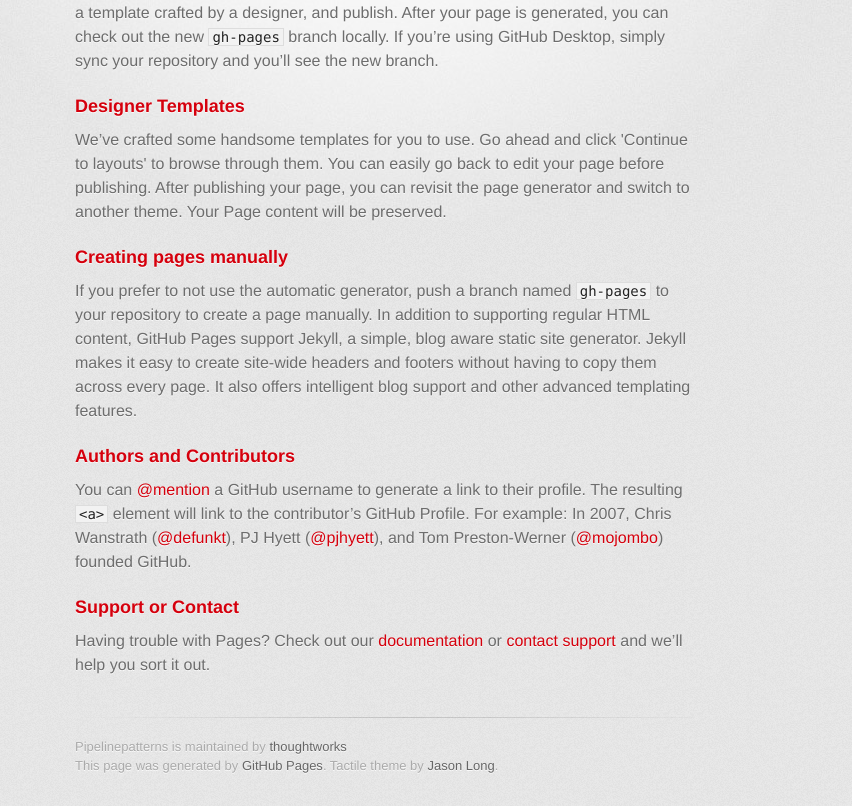
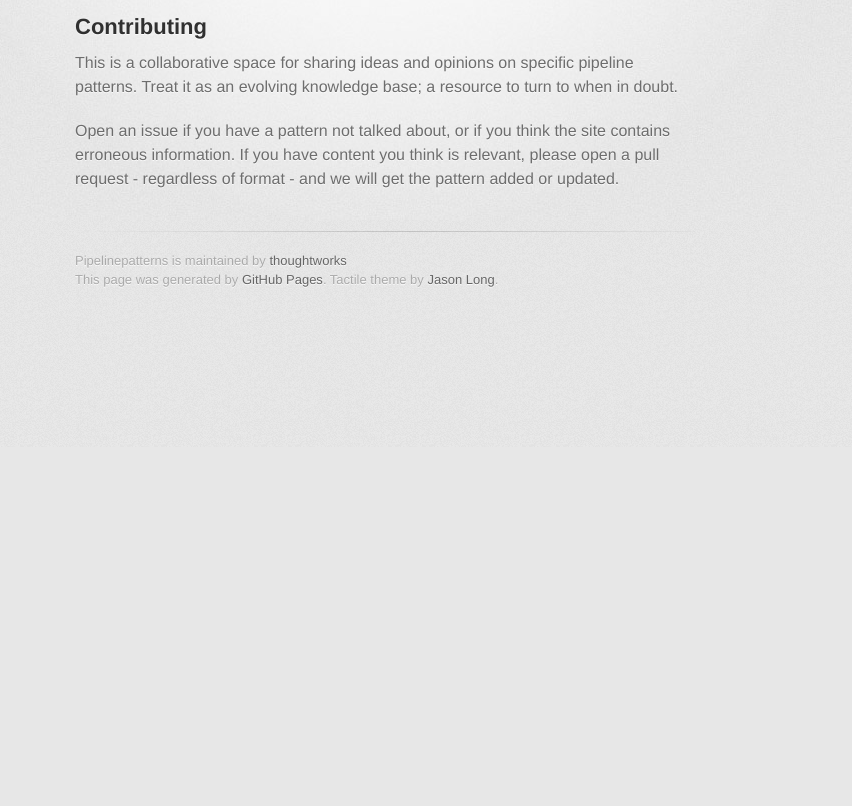
Before and after one commit to thoughtworks/PipelinePatterns, a plain HTML site: page index.html in a window 1280 px wide. Shown: the part 353-1159 px from the top of the page, without its empty margins (255-1107 px from the left). After the commit the page ends 800 px from the top, so only its background shows below. Drawn offline with Linux system fonts and the light colour scheme; a web font is replaced by a local one.

```diff
--- a/index.html
+++ b/index.html
@@ -31,30 +31,17 @@
         <hr>
 
         <section id="main_content">
-          <h3>
-<a id="welcome-to-github-pages" class="anchor" href="#welcome-to-github-pages" aria-hidden="true"><span class="octicon octicon-link"></span></a>Welcome to GitHub Pages.</h3>
+          <h1>
+<a id="pipeline-patterns" class="anchor" href="#pipeline-patterns" aria-hidden="true"><span class="octicon octicon-link"></span></a>Pipeline Patterns</h1>
 
-<p>This automatic page generator is the easiest way to create beautiful pages for all of your projects. Author your page content here <a href="https://guides.github.com/features/mastering-markdown/">using GitHub Flavored Markdown</a>, select a template crafted by a designer, and publish. After your page is generated, you can check out the new <code>gh-pages</code> branch locally. If you’re using GitHub Desktop, simply sync your repository and you’ll see the new branch.</p>
+<p>Community library of software delivery pipeline patterns</p>
 
-<h3>
-<a id="designer-templates" class="anchor" href="#designer-templates" aria-hidden="true"><span class="octicon octicon-link"></span></a>Designer Templates</h3>
+<h2>
+<a id="contributing" class="anchor" href="#contributing" aria-hidden="true"><span class="octicon octicon-link"></span></a>Contributing</h2>
 
-<p>We’ve crafted some handsome templates for you to use. Go ahead and click 'Continue to layouts' to browse through them. You can easily go back to edit your page before publishing. After publishing your page, you can revisit the page generator and switch to another theme. Your Page content will be preserved.</p>
+<p>This is a collaborative space for sharing ideas and opinions on specific pipeline patterns. Treat it as an evolving knowledge base; a resource to turn to when in doubt.</p>
 
-<h3>
-<a id="creating-pages-manually" class="anchor" href="#creating-pages-manually" aria-hidden="true"><span class="octicon octicon-link"></span></a>Creating pages manually</h3>
-
-<p>If you prefer to not use the automatic generator, push a branch named <code>gh-pages</code> to your repository to create a page manually. In addition to supporting regular HTML content, GitHub Pages support Jekyll, a simple, blog aware static site generator. Jekyll makes it easy to create site-wide headers and footers without having to copy them across every page. It also offers intelligent blog support and other advanced templating features.</p>
-
-<h3>
-<a id="authors-and-contributors" class="anchor" href="#authors-and-contributors" aria-hidden="true"><span class="octicon octicon-link"></span></a>Authors and Contributors</h3>
-
-<p>You can <a href="https://github.com/blog/821" class="user-mention">@mention</a> a GitHub username to generate a link to their profile. The resulting <code>&lt;a&gt;</code> element will link to the contributor’s GitHub Profile. For example: In 2007, Chris Wanstrath (<a href="https://github.com/defunkt" class="user-mention">@defunkt</a>), PJ Hyett (<a href="https://github.com/pjhyett" class="user-mention">@pjhyett</a>), and Tom Preston-Werner (<a href="https://github.com/mojombo" class="user-mention">@mojombo</a>) founded GitHub.</p>
-
-<h3>
-<a id="support-or-contact" class="anchor" href="#support-or-contact" aria-hidden="true"><span class="octicon octicon-link"></span></a>Support or Contact</h3>
-
-<p>Having trouble with Pages? Check out our <a href="https://help.github.com/pages">documentation</a> or <a href="https://github.com/contact">contact support</a> and we’ll help you sort it out.</p>
+<p>Open an issue if you have a pattern not talked about, or if you think the site contains erroneous information. If you have content you think is relevant, please open a pull request - regardless of format - and we will get the pattern added or updated.</p>
         </section>
 
         <footer>
```
Also changed, not shown: params.json (+1 -1 lines).
